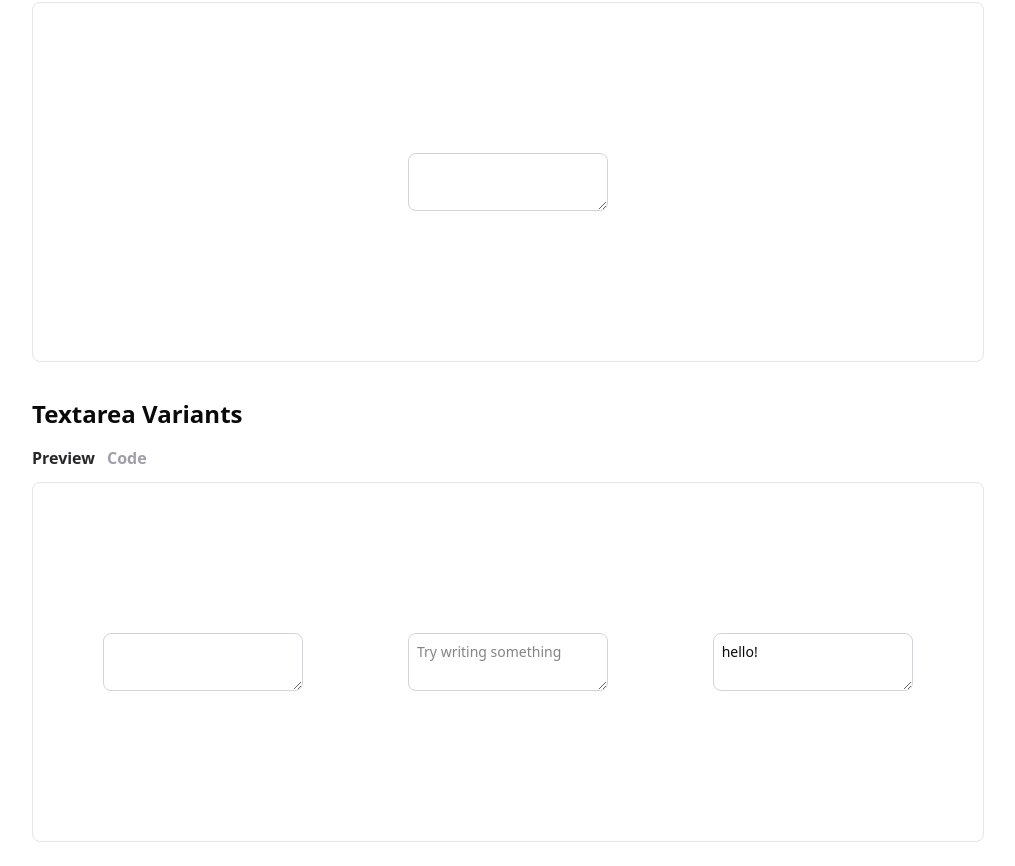
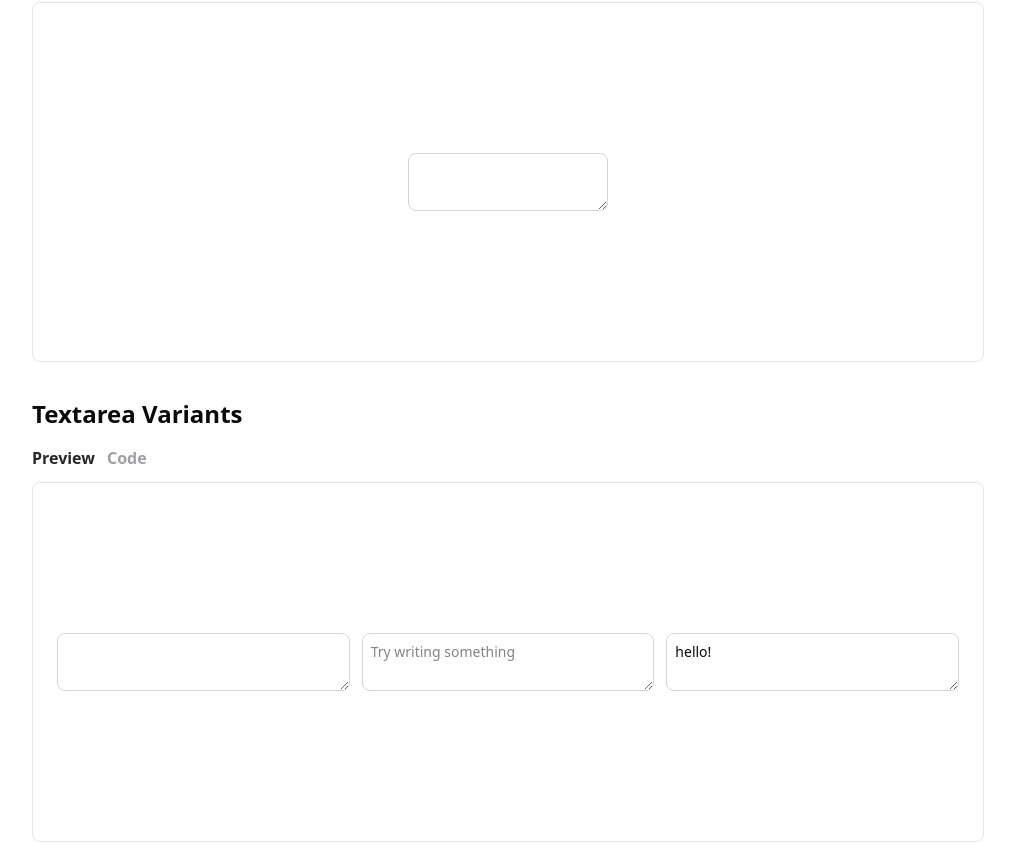
Before and after one commit to ilaydaufelek/MustUI-Studio, a Next.js app: page /studio/textarea in a window 1280 px wide. Shown: the part 628-1494 px from the top of the page, without its empty margins (132-1147 px from the left). Built offline with nearby package versions, Linux system fonts and the light colour scheme.

Commit message:
textarea page fixed

```diff
--- a/src/app/studio/textarea/page.tsx
+++ b/src/app/studio/textarea/page.tsx
@@ -122,12 +122,17 @@ const onCopyVariants=()=>{
      <div className="relative" >
     <div className="border  border-zinc-600/15 rounded-md   h-[360px] overflow-hidden" >
    {variants==="preview" && (
-    <div className="h-full grid grid-cols-1 md:grid-cols-3 p-6 gap-3 place-items-center overflow-y-auto no-scrollbar" >
- <Textarea className="focus:ring-blue-300 focus:dark:ring-blue-600/40  focus:border-blue-500 dark:focus:border-blue-700 " />
- <Textarea  className=" focus:ring-pink-300 focus:dark:ring-pink-400/40  focus:border-pink-500 dark:focus:border-pink-700" placeholder="Try writing something" />
-  <Textarea defaultValue={"hello!"} />
-
-    </div>
+<div className="h-full w-full grid grid-cols-1 md:grid-cols-3 p-6 gap-3 items-center justify-items-center overflow-y-auto no-scrollbar">
+  <div className="w-full flex items-center justify-center">
+    <Textarea className="w-full focus:ring-blue-300 focus:dark:ring-blue-600/40 focus:border-blue-500 dark:focus:border-blue-700" />
+  </div>
+  <div className="w-full flex items-center justify-center">
+    <Textarea className="w-full focus:ring-pink-300 focus:dark:ring-pink-400/40 focus:border-pink-500 dark:focus:border-pink-700" placeholder="Try writing something" />
+  </div>
+  <div className="w-full flex items-center justify-center">
+    <Textarea className="w-full" defaultValue={"hello!"} />
+  </div>
+</div>
    )}
    {variants==='code' &&(
     <div className=" h-full overflow-y-auto no-scrollbar ">
```
